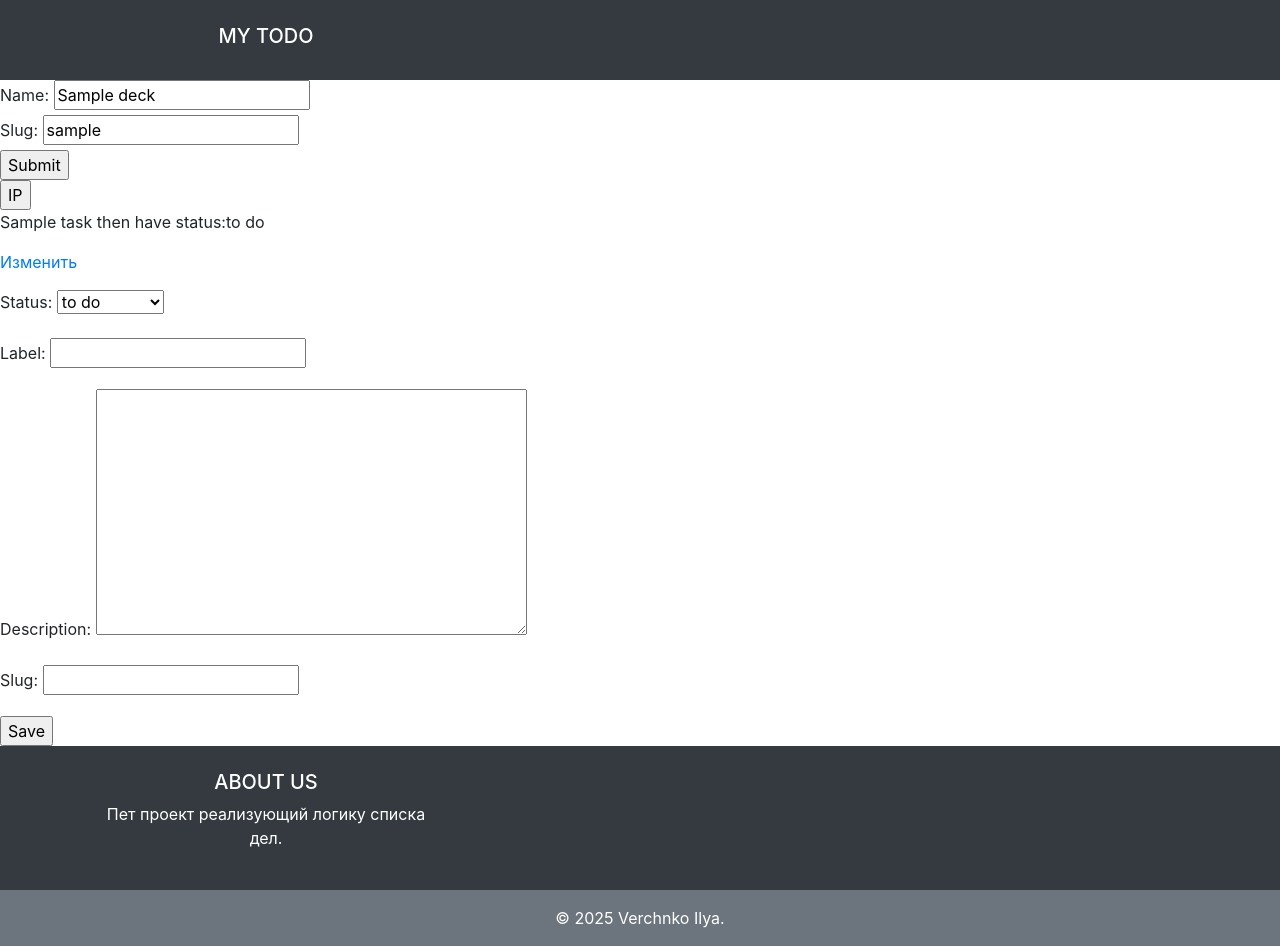
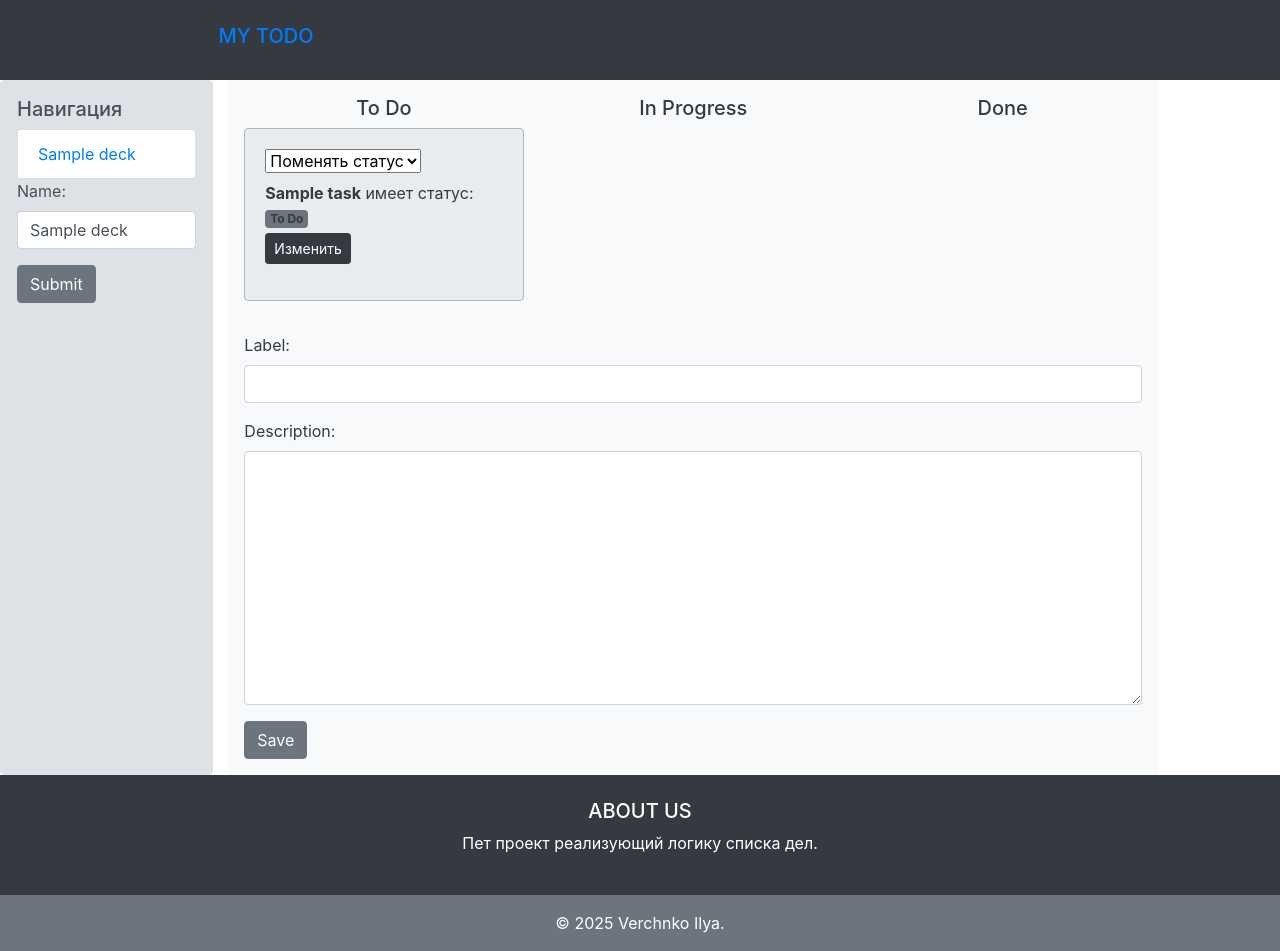
Before and after one commit to Skro11X/ToDo, a Django app: a page that uses templates/base.html in a window 1280 px wide. Run offline with Django 5.2, Linux system fonts and the light colour scheme; tables that the repository leaves empty hold one stand-in row (values such as "Sample post"); some libraries are stand-ins or nearby versions.

Commit message:
make main templates and do sth logic for this

```diff
--- a/decks/admin.py
+++ b/decks/admin.py
@@ -3,8 +3,8 @@ from decks import models
 
 @admin.register(models.Task)
 class TaskAdmin(admin.ModelAdmin):
-    pass
+    prepopulated_fields = {'slug': ('label',)}
 
 @admin.register(models.Deck)
 class ModelNameAdmin(admin.ModelAdmin):
-    pass
+    prepopulated_fields = {'slug': ('name',)}
--- a/decks/forms/__init__.py
+++ b/decks/forms/__init__.py
@@ -1,4 +1,6 @@
 from decks.forms.deck_form import DeckForm
 from decks.forms.task_form import TaskForm
 
+
+
 __all__ = ['DeckForm', "TaskForm"]
--- a/decks/forms/deck_form.py
+++ b/decks/forms/deck_form.py
@@ -1,8 +1,14 @@
-from django.forms import ModelForm
+from django import forms
 from decks.models import Deck
 
 
-class DeckForm(ModelForm):
+class DeckForm(forms.ModelForm):
+
+    def __init__(self, *args, **kwargs):
+        super().__init__(*args, **kwargs)
+        for field in self.fields:
+            self.fields[field].widget.attrs.update({'class': 'form-control'})
+
     class Meta:
         model = Deck
-        fields = '__all__'
+        fields = ['name',]
--- a/decks/forms/task_form.py
+++ b/decks/forms/task_form.py
@@ -1,9 +1,17 @@
 
 from django import forms
-from decks.models import Task,Deck
+from decks.models import Task,  Deck
 
 class TaskForm(forms.ModelForm):
     deck = forms.ModelChoiceField(queryset=Deck.objects.all(),widget=forms.HiddenInput())
+    status = forms.CharField(widget=forms.HiddenInput())
+
+    def __init__(self, *args, **kwargs):
+        super().__init__(*args, **kwargs)
+
+        for field in self.fields:
+            self.fields[field].widget.attrs.update({'class': 'form-control'})
+
     class Meta:
         model = Task
-        fields = '__all__'
+        exclude = ['slug']
--- a/decks/models.py
+++ b/decks/models.py
@@ -1,30 +1,47 @@
 from django.db import models
 from django.urls import reverse
+from django.utils.text import slugify
+import uuid
+from unidecode import unidecode
+
+
+def get_random_slag(model_class, instance=None):
+    while model_class.objects.filter(slug=instance.slug).exists():
+        instance.slug = instance.slug + uuid.uuid4().hex[:8]
 
 
 class Deck(models.Model):
     name = models.CharField(max_length=100, verbose_name="Name")
-    slug = models.SlugField(max_length=100, verbose_name="Slug")
+    slug = models.SlugField(max_length=100, verbose_name="Slug", unique=True)
 
     def get_absolute_url(self):
         return reverse("deck-detail", kwargs={"slug": self.slug})
 
+    def save(self, *args, **kwargs):
+        self.slug = slugify(unidecode(self.name), allow_unicode=True)
+        get_random_slag(self.__class__, instance=self)
+        super().save(*args, **kwargs)
+
 
 class Task(models.Model):
-    _status_choices = [
-        ("TD", "to do"),
-        ("IP", "in progress"),
-        ("DN", "done"),
-    ]
+    class Status(models.TextChoices):
+        TO_DO = "TD", "To Do"
+        IN_PROGRESS = "IP", "In Progress"
+        DONE = "DN", "Done"
 
-
-    status = models.CharField(default=False, choices=_status_choices, max_length=20, verbose_name="Status")
+    status = models.CharField(default=False, choices=Status.choices, max_length=20, verbose_name="Status")
     label = models.CharField(max_length=100, verbose_name="Label")
     description = models.TextField(verbose_name="Description")
-    slug = models.SlugField(max_length=100, verbose_name="Slug")
+    slug = models.SlugField(max_length=100, verbose_name="Slug", unique=True)
     deck = models.ForeignKey(Deck, on_delete=models.CASCADE, verbose_name="Deck")
 
     def get_available_statuses(self):
-        all_statuses = [status[0] for status in self._status_choices]
-        my_status = all_statuses.index(self.status)
-        return [all_statuses[i] for i in range(len(all_statuses)) if my_status == i + 1 or my_status == i - 1]
+        my_choice = self.status
+        available_statuses = dict(self.Status.choices)
+        available_statuses.pop(my_choice)
+        return available_statuses
+
+    def save(self, *args, **kwargs):
+        self.slug = slugify(unidecode(self.label), allow_unicode=True)
+        get_random_slag(self.__class__, instance=self)
+        super().save(*args, **kwargs)
--- /dev/null
+++ b/decks/templatetags/show_decks.py
@@ -0,0 +1,10 @@
+from django import template
+from decks.models import Deck
+
+register = template.Library()
+
+
+@register.inclusion_tag('decks/show_all_decks.html')
+def show_all_decks():
+    decks = Deck.objects.all()
+    return {'decks': decks}
--- a/decks/views.py
+++ b/decks/views.py
@@ -9,6 +9,7 @@ class DeckListView(ListView):
     queryset = Deck.objects.all()
     template_name = 'decks/deck_list.html'
     form_class = DeckForm
+    context_object_name = "decks"
 
     def get_context_data(self, **kwargs):
         context = super().get_context_data(**kwargs)
@@ -24,9 +25,13 @@ class DeckDetailView(DetailView):
 
     def get_context_data(self, **kwargs):
         context = super().get_context_data(**kwargs)
-        context['tasks'] = Task.objects.filter(deck=self.object)
-        context['form_class'] = self.form_class(instance=self.object)
-        context['form_of_task'] = TaskForm(initial={'deck': self.object.id})
+        context['tasks_groups'] = {
+            "To Do": Task.objects.filter(deck=self.object, status=Task.Status.TO_DO),
+            "In Progress": Task.objects.filter(deck=self.object, status=Task.Status.IN_PROGRESS),
+            "Done": Task.objects.filter(deck=self.object, status=Task.Status.DONE),
+        }
+        context['form_class_detail'] = self.form_class(instance=self.object)
+        context['form_of_task'] = TaskForm(initial={'deck': self.object.id, 'status': 'TD'})
         return context
 
     def post(self, request, *args, **kwargs):
--- a/templates/base.html
+++ b/templates/base.html
@@ -1,30 +1,58 @@
+{% load show_decks %}
 <!DOCTYPE html>
+{% load show_decks %}
 <html lang="en">
 <head>
     <meta charset="utf-8">
     <meta name="viewport" content="width=device-width, initial-scale=1, shrink-to-fit=no">
-    <link rel="stylesheet" href="https://stackpath.bootstrapcdn.com/bootstrap/4.1.3/css/bootstrap.min.css" integrity="sha384-MCw98/SFnGE8fJT3GXwEOngsV7Zt27NXFoaoApmYm81iuXoPkFOJwJ8ERdknLPMO" crossorigin="anonymous">
+    <link rel="stylesheet" href="https://stackpath.bootstrapcdn.com/bootstrap/4.1.3/css/bootstrap.min.css"
+          integrity="sha384-MCw98/SFnGE8fJT3GXwEOngsV7Zt27NXFoaoApmYm81iuXoPkFOJwJ8ERdknLPMO" crossorigin="anonymous">
     <title>{{ title }}</title>
 </head>
 <header class="bg-dark text-white text-center text-lg-start">
     <div class="container p-4">
         <div class="row">
             <div class="col-lg-4 col-md-6 mb-4 mb-md-0">
-                    <h5 class="text-uppercase">My ToDo</h5>
+                <h5 class="text-uppercase"><a href="{% url 'deck-list' %}">My ToDo</a></h5>
             </div>
         </div>
     </div>
 </header>
 <body>
+<div class="container-fluid">
+    <div class="row">
+        <!-- Левая колонка с навигацией -->
+        <aside class="me-4 p-3 border rounded col-sm-12 col-md-12 col-lg-2"
+               style="; background-color: #dee2e6; color: #495057; top: 0;">
+            {% show_all_decks %}
+            {% if form_class_detail %}
+                <form action="{% url 'deck-detail' object.slug %}" method="post" class="mb-4">
+                    {% csrf_token %}
+                    <div class="mb-3">
+                        {{ form_class_detail|safe }}
+                    </div>
+                    <button type="submit" class="btn btn-secondary">Submit</button>
+                </form>
+            {% endif %}
+        </aside>
+        <div class="col-sm-12 col-md-12 col-lg-9 ">
+            <div class="container-fluid p-3" style="background-color: #f8f9fa; color: #343a40;">
+
+                <div class="row">
                     {% block content %}
                     {% endblock %}
+                </div>
+            </div>
+        </div>
+    </div>
+</div>
 </body>
 <footer class="bg-dark text-white text-center text-lg-start">
     <div class="container p-4">
         <!-- Grid row -->
         <div class="row">
             <!-- Column 1 -->
-                <div class="col-lg-4 col-md-6 mb-4 mb-md-0">
+            <div class="col-lg-12 col-md-12 mb-4 mb-md-0">
                 <h5 class="text-uppercase">About Us</h5>
                 <p>
                     Пет проект реализующий логику списка дел.
@@ -33,7 +61,7 @@
         </div>
     </div>
 
-        <div class="text-center p-3 bg-secondary">
+    <div class="col-12 text-center p-3 bg-secondary">
         © 2025 Verchnko Ilya.
     </div>
 </footer>
--- a/templates/decks/deck_detail.html
+++ b/templates/decks/deck_detail.html
@@ -1,27 +1,51 @@
 {% extends 'base.html' %}
 
 {% block content %}
-<form action="{% url 'deck-detail' object.slug %}" method="post">
-    {% csrf_token %}
-    {{ form_class }}
-    <input type="submit" value="Submit">
-</form>
-  <header class="header_area">
-          {% for task in tasks %}
-              {% for statuses in task.get_available_statuses %}
-                  <form action="{% url 'change-status-task' %}" method="post">
+    <!-- Правая колонка с основным контентом -->
+    {% for task_group_name, task_group in tasks_groups.items %}
+        <div class="col-md-4 mb-3">
+            <h5 class="text-center">{{ task_group_name }}</h5>
+            {% for task in task_group %}
+                <div class="card mb-3"
+                     style="background-color: #e9ecef; border-color: #adb5bd;">
+                    {% if task %}
+                        <div class="card-body">
+                            <form action="{% url 'change-status-task' %}" method="POST"
+                                  class="mb-2">
                                 {% csrf_token %}
                                 <input type="hidden" name="id_task" value="{{ task.id }}">
-                      <input type="hidden" name="new_status" value="{{ statuses }}">
-                      <input type="submit" value="{{ statuses }}">
+                                <div class="input-group">
+                                    <select name="new_status" class="form-select"
+                                            onchange="this.form.submit()">
+                                        <option value="" selected disabled>Поменять статус
+                                        </option>
+                                        {% for status, text in task.get_available_statuses.items %}
+                                            <option value="{{ status }}">{{ text }}</option>
+                                        {% endfor %}
+                                    </select>
+                                </div>
                             </form>
+                            <p class="mb-1"><strong>{{ task.label }}</strong> имеет статус:
+                                <span class="badge bg-secondary">{{ task.get_status_display }}</span>
+                            </p>
+                            <p>
+                                <a href="{% url 'task-update' task.slug %}"
+                                   class="btn btn-sm btn-dark">
+                                    Изменить
+                                </a>
+                            </p>
+                        </div>
+                    {% endif %}
+                </div>
             {% endfor %}
-              <p>{{task.label}} then have status:{{ task.get_status_display }}</p>
-              <p><a href="{% url 'task-update' task.slug %}">Изменить</a></p>
+        </div>
     {% endfor %}
-      <form method="post" action="{% url 'task-create' %}">
+    <form class="col-md-12" method="post" action="{% url 'task-create' %}" class="mt-4">
         {% csrf_token %}
+        <div class="mb-3">
             {{ form_of_task.as_p }}
-          <input type="submit" value="Save">
+        </div>
+        <button type="submit" class="btn btn-secondary">Save</button>
     </form>
+
 {% endblock %}
--- /dev/null
+++ b/templates/decks/show_all_decks.html
@@ -0,0 +1,9 @@
+<h5>Навигация</h5>
+
+<ul class="list-group">
+    {% for deck in decks %}
+
+        <li class="list-group-item text-truncate"><a href="{% url 'deck-detail' deck.slug %}">{{ deck.name }}</a></li>
+
+    {% endfor %}
+</ul>
```
Also changed, not shown: templates/decks/deck_list.html (+8 -9 lines), decks/functions.py (added), decks/migrations/0001_initial.py, decks/migrations/0002_alter_deck_slug_alter_task_slug_alter_task_status.py (added), decks/templatetags/__init__.py (added). Lines whose indentation alone changed are shown as unchanged.
